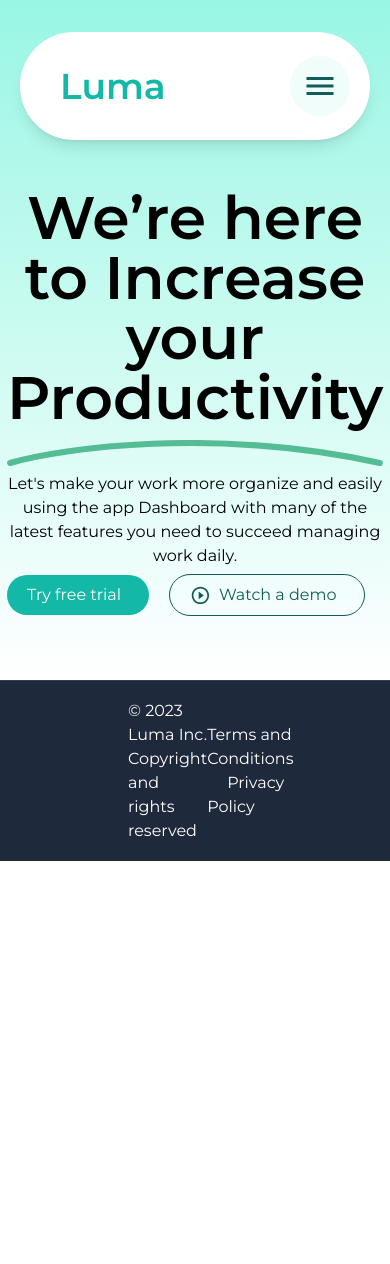
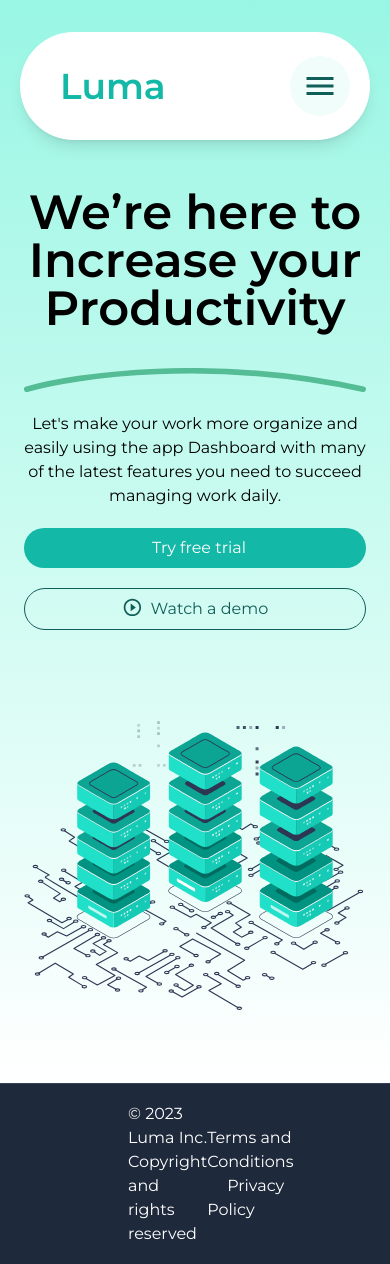
Before and after one commit to danju4rizzl/luma-v1, a Next.js app: page / in a window 390 px wide. Before the commit the page ends 861 px from the top, so only its background shows below. Built offline with nearby package versions, Linux system fonts and the light colour scheme.

Commit message:
Added responsive heroSection

```diff
--- a/components/HeroSection.tsx
+++ b/components/HeroSection.tsx
@@ -1,28 +1,36 @@
-import Image from "next/image"
-import { CustomButton, CustomText, CustomLottiePlayer } from "@/components"
-import heroLottie from "@/public/lottie-1.json"
-import { MdOutlinePlayCircleOutline } from "react-icons/md"
+import Image from "next/image";
+import { CustomButton, CustomText, CustomLottiePlayer } from "@/components";
+import heroLottie from "@/public/lottie-1.json";
+import { MdOutlinePlayCircleOutline } from "react-icons/md";
 
 /**
 TODO: Add responsiveness
 */
 function HeroSection() {
   return (
-		<section className="hero pt-44 pb-16 px-14  md:px-20 lg:px-32 flex justify-between flex-col md:flex-row ">
-			<div className="w-full md:w-lg text-center md:text-left grid justify-center">
+    <section className="hero pt-44 pb-16  px-6 sm:px-14 md:px-20 lg:px-32 flex justify-between flex-col lg:flex-row gap-14">
+      <div className="text-center md:text-left grid content-center ">
         {/*Heading*/}
-				<h1 className="text-6xl my-3 font-semibold ">
+        <h1 className="text-5xl md:text-6xl my-3 font-semibold">
           We’re here to Increase your Productivity
         </h1>
         {/*mark + text + button*/}
-				<div className="">
-					<Image src="/mark.svg" alt="just a mark" width={400} height={100} className="w-full" />
+        <div className="my-6 md:pr-26">
+          <Image
+            src="/mark.svg"
+            alt="just a mark"
+            width={400}
+            height={100}
+            className="w-full"
+          />
+          <div className="my-5">
             <CustomText
               text="Let's make your work more organize and easily using the app
 						Dashboard with many of the latest features you need to succeed managing work daily."
             />
+          </div>
           {/*Buttons */}
-				<div className="flex items-center gap-5">
+          <div className="flex flex-col md:flex-row justify-center md:justify-start gap-5">
             <CustomButton title="Try free trial" />
             <CustomButton
               title="Watch a demo"
@@ -32,9 +40,11 @@ function HeroSection() {
           </div>
         </div>
       </div>
-			<div className="hidden lg:flex"><CustomLottiePlayer src={heroLottie} /></div>
+      <div className="w-full">
+        <CustomLottiePlayer src={heroLottie} />
+      </div>
     </section>
-	)
+  );
 }
 
-export default HeroSection
+export default HeroSection;
--- a/components/ui/CustomButton.tsx
+++ b/components/ui/CustomButton.tsx
@@ -1,21 +1,20 @@
-import { CustomButtonProps } from "@/types"
+import { CustomButtonProps } from "@/types";
 
 export default function CustomButton({
   title,
   outline,
-	icon
+  icon,
 }: CustomButtonProps) {
   return (
     <button
-			className={`px-5 py-2 rounded-full flex items-center gap-2 ${
+      className={`px-5 py-2 rounded-full flex place-content-center gap-2 ${
         !outline
           ? "bg-teal-500 text-white hover:bg-teal-800 "
           : "bg-transparent text-teal-800  border border-teal-800  hover:bg-teal-800 hover:text-white"
       }`}
     >
-			{icon}
+      <span>{icon}</span>
       {title}
-			<span></span>
     </button>
-	)
+  );
 }
```
Lines whose indentation alone changed are shown as unchanged.
